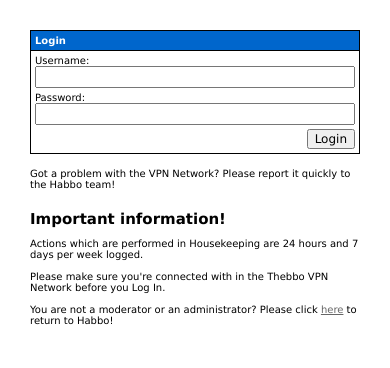
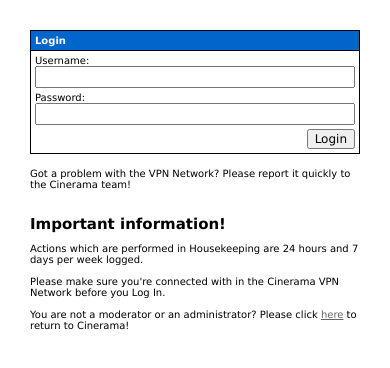
Before and after one commit to Josedn/cinerama-hk, a React (Create React App) app: page / in a window 390 px wide. Shown: the top 368 px of the page. Built offline with nearby package versions, Linux system fonts and the light colour scheme.

Commit message:
Rename references

```diff
--- a/src/cineui/pages/Home.scss
+++ b/src/cineui/pages/Home.scss
@@ -77,7 +77,7 @@
     }
 
     .login-page__column--spacer {
-        height: 20px;
+        height: 25px;
         width: unset;
     }
 
--- a/src/cineui/pages/Home.tsx
+++ b/src/cineui/pages/Home.tsx
@@ -25,7 +25,7 @@
                     </div>
                 </div>
                 <div className="login-page__text">
-                    Got a problem with the VPN Network? Please report it quickly to the Habbo team!
+                    Got a problem with the VPN Network? Please report it quickly to the Cinerama team!
                 </div>
             </div>
             <div className="login-page__column login-page__column--spacer"></div>
@@ -37,9 +37,9 @@
                 <p className="information-box__text">
                     Actions which are performed in Housekeeping are 24 hours and 7 days per week logged.
                     <br /><br />
-                    Please make sure you're connected with in the Thebbo VPN Network before you Log In.
+                    Please make sure you're connected with in the Cinerama VPN Network before you Log In.
                     <br /><br />
-                    You are not a moderator or an administrator? Please click <a href="/">here</a> to return to Habbo!
+                    You are not a moderator or an administrator? Please click <a href="/">here</a> to return to Cinerama!
                 </p>
             </div>
         </div>
```
